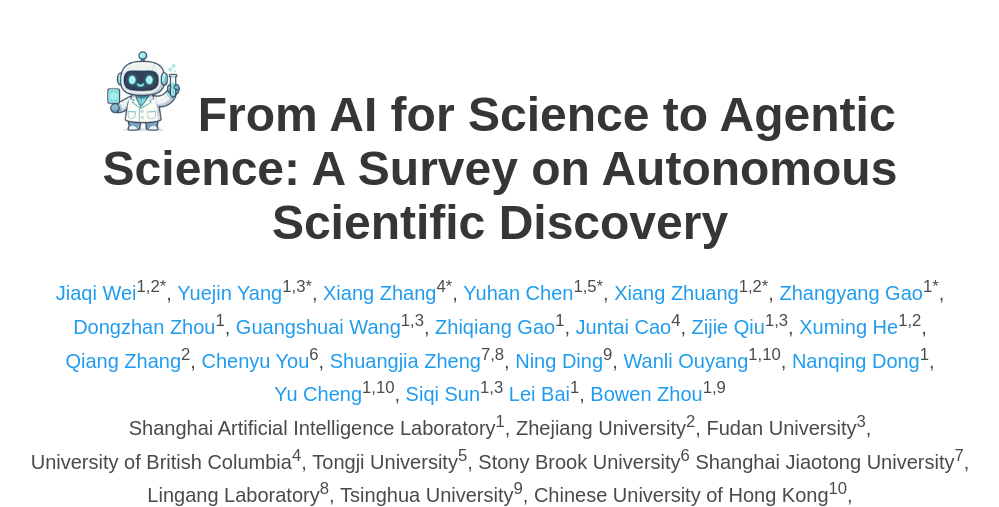
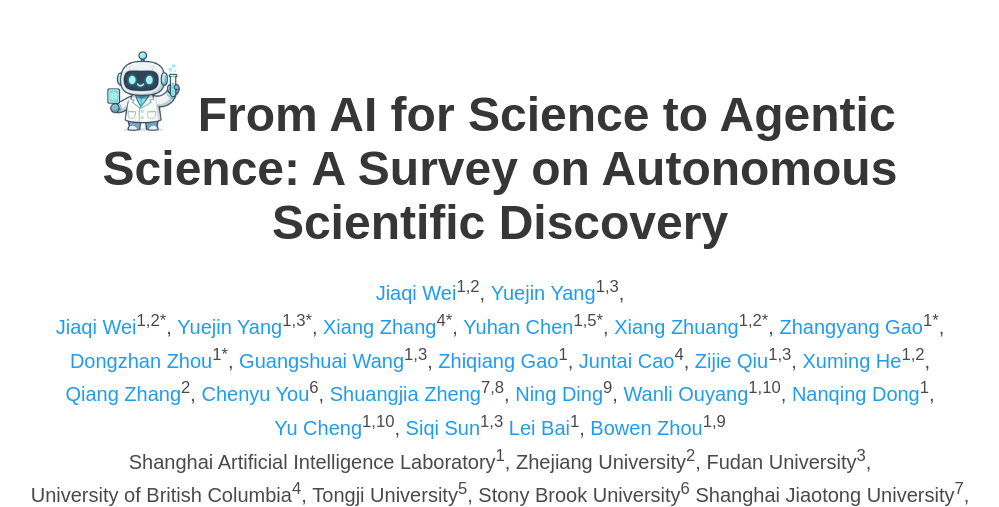
Before and after one commit to AgenticScience/AgenticScience.github.io, a plain HTML site: page index.html in a window 1280 px wide. Shown: the top 507 px of the page, without its empty margins (140-1139 px from the left). Drawn offline with nearby package versions, Linux system fonts and the light colour scheme; some icons are missing; a web font is replaced by a local one.

Commit message:
Update index.html

```diff
--- a/index.html
+++ b/index.html
@@ -52,6 +52,17 @@
                           <div class="column has-text-centered">
                             <h1 class="title is-1 publication-title"> <img src="static/images/robot.png" alt="SVG Image" width="80px"> From AI for Science to Agentic Science:
                               A Survey on Autonomous Scientific Discovery</h1>
+
+                            <div class="is-size-5 publication-authors">
+                              <!-- 第一行：只显示前两个作者 -->
+                              <span class="author-block">
+                                <a href="https://upup-wei.github.io/" target="_blank">Jiaqi Wei</a><sup>1,2</sup>,
+                              </span>
+                              <span class="author-block">
+                                <a href="https://github.com/QQingDDan" target="_blank">Yuejin Yang</a><sup>1,3</sup>,
+                              </span>
+                            </div>
+
                             <div class="is-size-5 publication-authors">
                               <!-- Paper authors -->
                               <span class="author-block">
@@ -67,7 +78,7 @@
                               <span class="author-block">
                                   <a href="https://scholar.google.com/citations?user=4SclT-QAAAAJ&hl=zh-CN&oi=ao" target="_blank">Zhangyang Gao</a><sup>1*</sup>,</span>
                               <span class="author-block">
-                                  <a href="https://scholar.google.com/citations?user=Ox6SxpoAAAAJ&hl=zh-CN" target="_blank">Dongzhan Zhou</a><sup>1</sup>,</span>
+                                  <a href="https://scholar.google.com/citations?user=Ox6SxpoAAAAJ&hl=zh-CN" target="_blank">Dongzhan Zhou</a><sup>1*</sup>,</span>
                               <span class="author-block">
                                   <a href="https://scholar.google.com/citations?user=d1cCJ0QAAAAJ&hl=en" target="_blank">Guangshuai Wang</a><sup>1,3</sup>,</span>
                               <span class="author-block">
```
